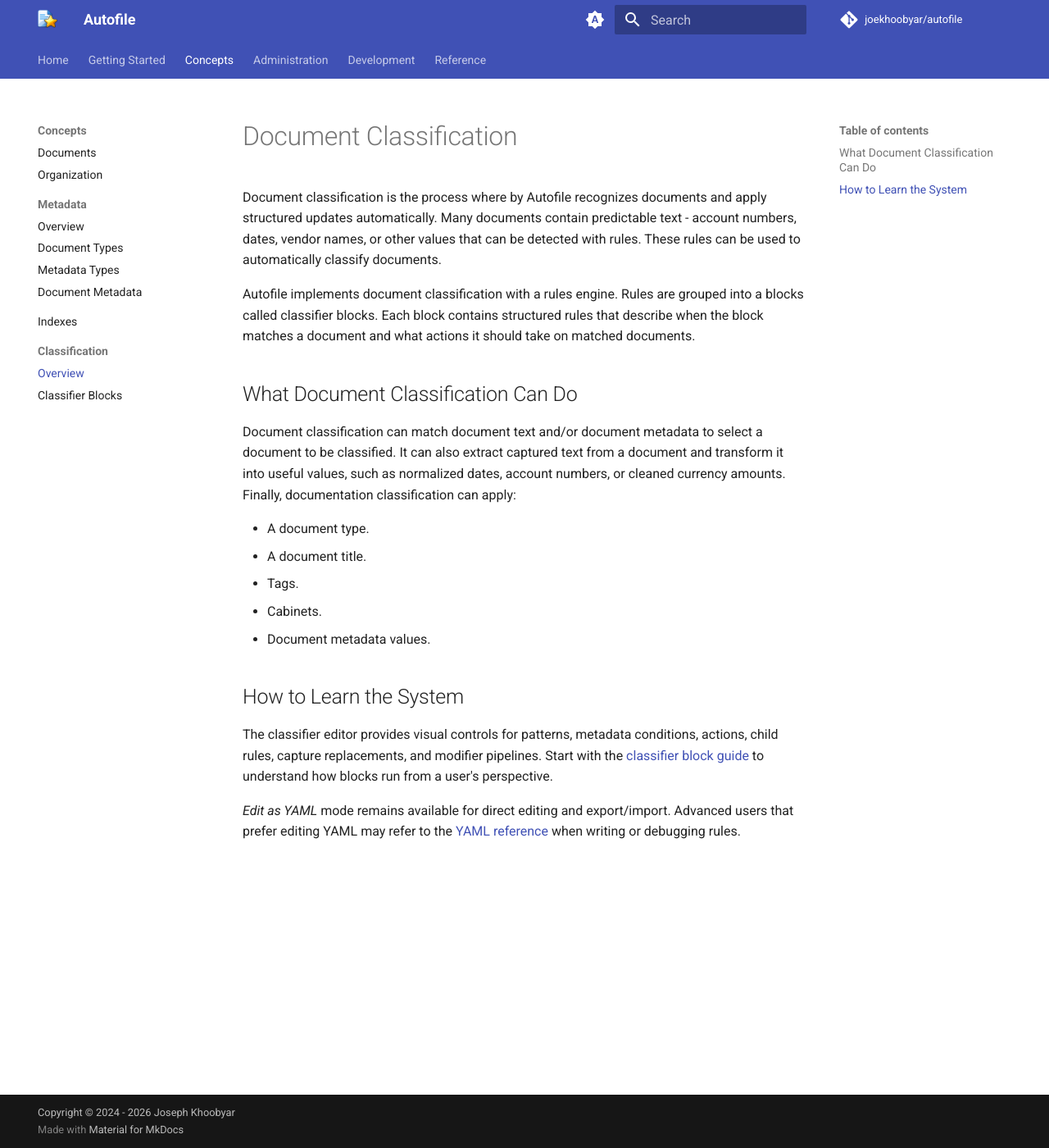
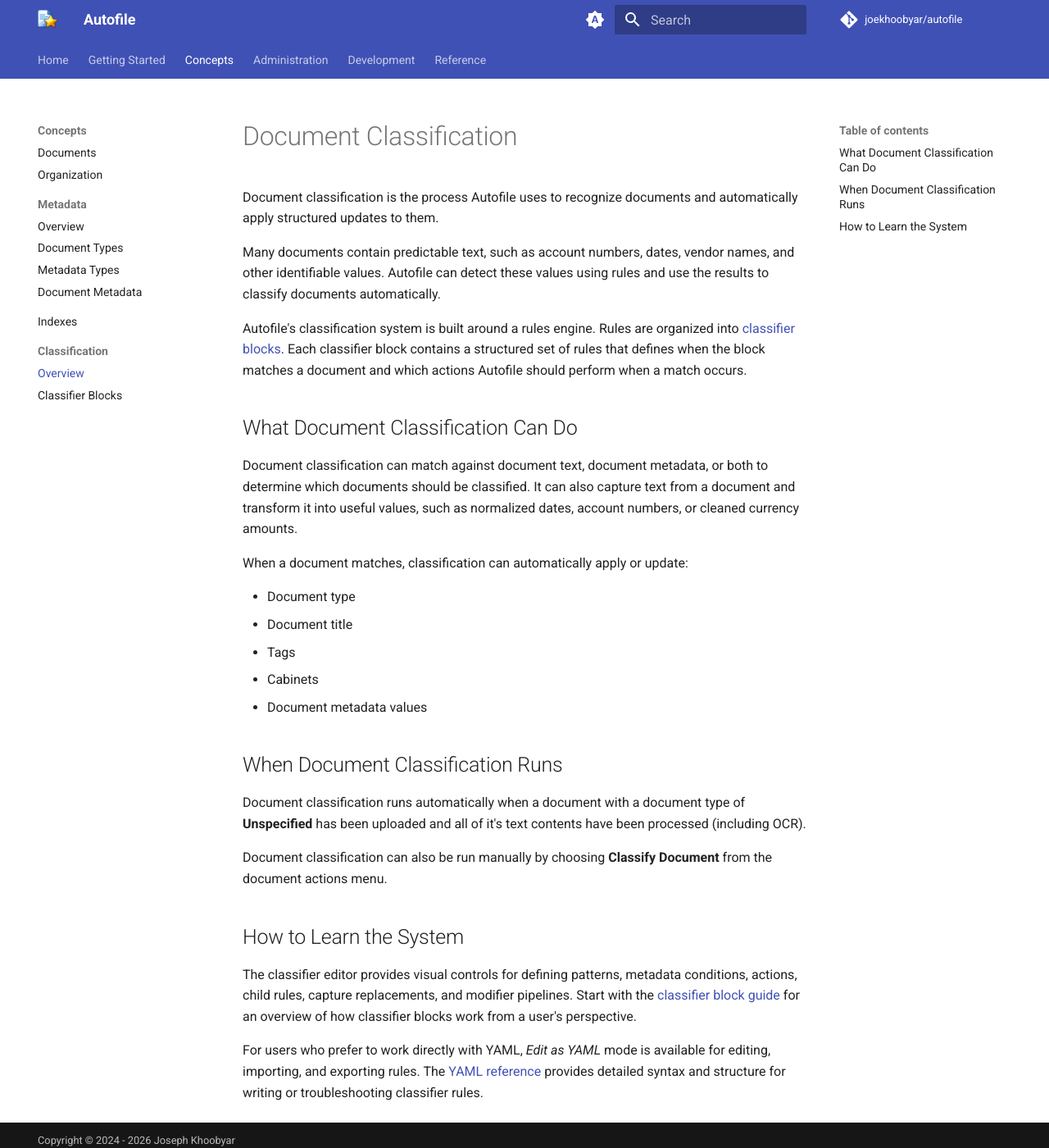
Before and after one commit to joekhoobyar/autofile, an MkDocs documentation site: the page built from docs/concepts/classification.md, in a window 1280 px wide and 1400 px high. Shown: the whole window at 82% size. Built offline with MkDocs 1.6.1 and Material for MkDocs 9.7.7, drawn with Linux system fonts in a browser that asks for light colours; comment, search, counter and statistics services are not loaded.

Commit message:
docs: more updates

```diff
--- a/docs/concepts/classification.md
+++ b/docs/concepts/classification.md
@@ -1,21 +1,31 @@
 # Document Classification
 
-Document classification is the process where by Autofile recognizes documents and apply structured updates automatically. Many documents contain predictable text - account numbers, dates, vendor names, or other values that can be detected with rules. These rules can be used to automatically classify documents.
+Document classification is the process Autofile uses to recognize documents and automatically apply structured updates to them.
 
-Autofile implements document classification with a rules engine. Rules are grouped into a blocks called classifier blocks. Each block contains structured rules that describe when the block matches a document and what actions it should take on matched documents.
+Many documents contain predictable text, such as account numbers, dates, vendor names, and other identifiable values. Autofile can detect these values using rules and use the results to classify documents automatically.
+
+Autofile's classification system is built around a rules engine. Rules are organized into [classifier blocks](classifier-blocks.md). Each classifier block contains a structured set of rules that defines when the block matches a document and which actions Autofile should perform when a match occurs.
 
 ## What Document Classification Can Do
 
-Document classification can match document text and/or document metadata to select a document to be classified. It can also extract captured text from a document and transform it into useful values, such as normalized dates, account numbers, or cleaned currency amounts. Finally, documentation classification can apply:
+Document classification can match against document text, document metadata, or both to determine which documents should be classified. It can also capture text from a document and transform it into useful values, such as normalized dates, account numbers, or cleaned currency amounts.
 
-- A document type.
-- A document title.
-- Tags.
-- Cabinets.
-- Document metadata values.
+When a document matches, classification can automatically apply or update:
+
+- Document type
+- Document title
+- Tags
+- Cabinets
+- Document metadata values
+
+## When Document Classification Runs
+
+Document classification runs automatically when a document with a document type of **Unspecified** has been uploaded and all of it's text contents have been processed (including OCR).
+
+Document classification can also be run manually by choosing **Classify Document** from the document actions menu.
 
 ## How to Learn the System
 
-The classifier editor provides visual controls for patterns, metadata conditions, actions, child rules, capture replacements, and modifier pipelines. Start with the [classifier block guide](classifier-blocks.md) to understand how blocks run from a user's perspective.
+The classifier editor provides visual controls for defining patterns, metadata conditions, actions, child rules, capture replacements, and modifier pipelines. Start with the [classifier block guide](classifier-blocks.md) for an overview of how classifier blocks work from a user's perspective.
 
-_Edit as YAML_ mode remains available for direct editing and export/import. Advanced users that prefer editing YAML may refer to the [YAML reference](../reference/classifier-rules-yaml.md) when writing or debugging rules.
+For users who prefer to work directly with YAML, *Edit as YAML* mode is available for editing, importing, and exporting rules. The [YAML reference](../reference/classifier-rules-yaml.md) provides detailed syntax and structure for writing or troubleshooting classifier rules.
```
